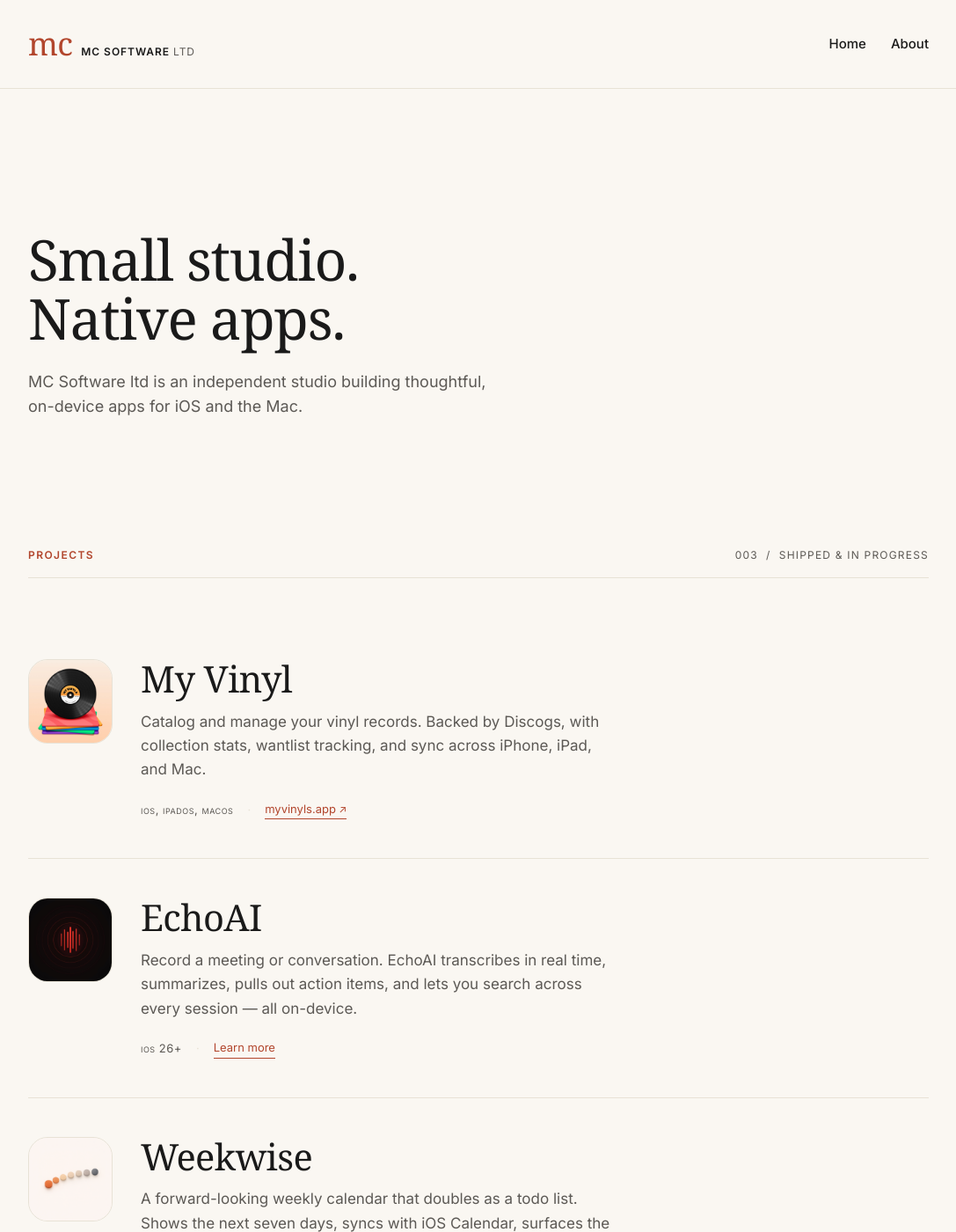
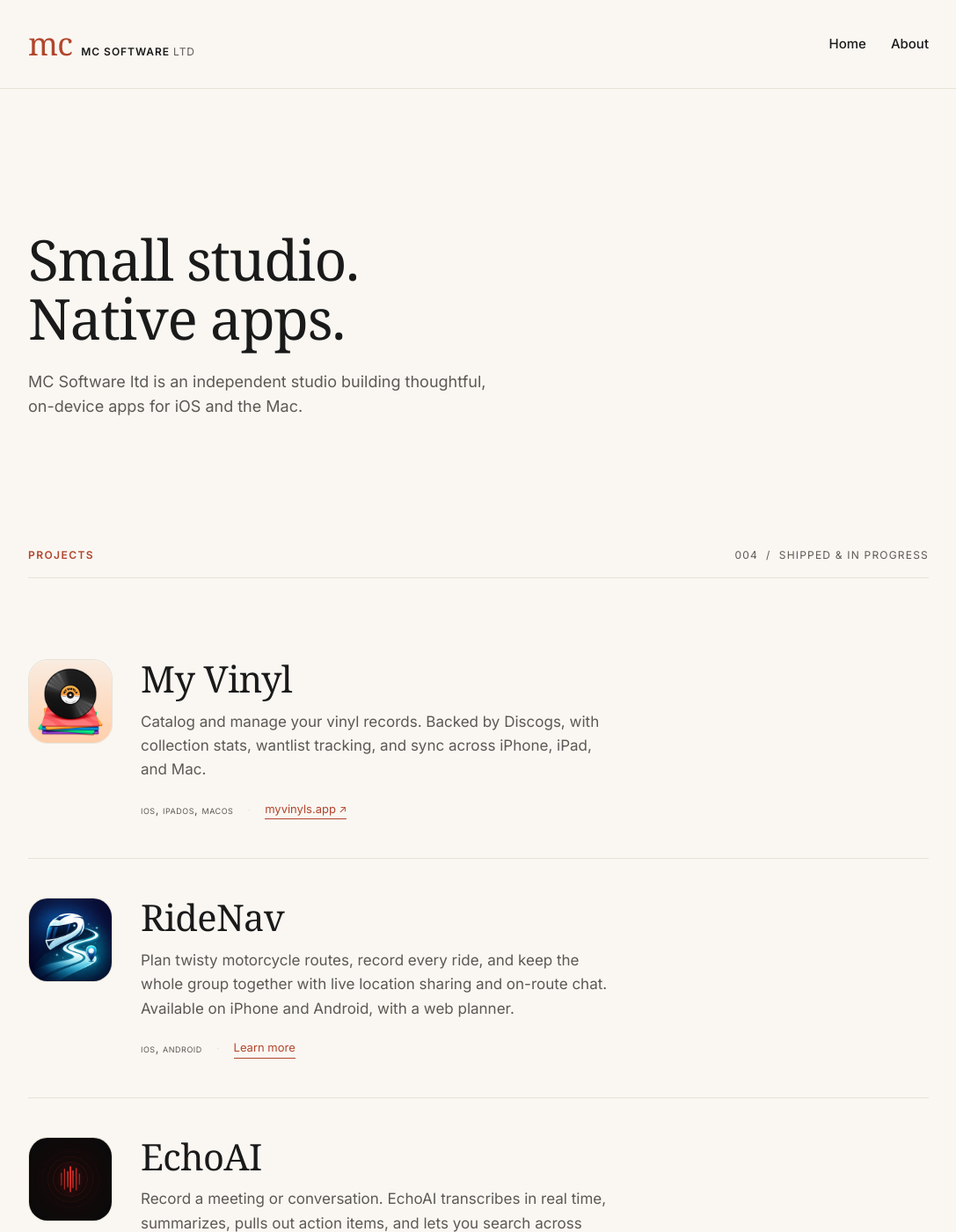
Before and after one commit to mcsoftwareltd/mcsoftware.dev, a Jekyll site: the page built from index.md, in a window 1280 px wide and 1400 px high. Shown: the whole window at 88% size, without its empty margins (96-1183 px from the left). Built offline with Jekyll 4.4.1, drawn with Linux system fonts in a browser that asks for light colours; some web fonts are replaced.

Commit message:
Add RideNav to projects and create marketing page
Add RideNav (motorcycle navigation, iOS + Android) to the home page
project list, just after My Vinyl. Create the in-site marketing page
at /ridenav/ following the EchoAI and Weekwise pattern: planning,
group rides, feature highlights, and requirements.

Co-Authored-By: Claude Opus 4.7 (1M context) <noreply@anthropic.com>

```diff
--- a/_data/projects.yml
+++ b/_data/projects.yml
@@ -17,6 +17,21 @@
   url: ""
   app_store: ""          # TODO
   external_url: https://myvinyls.app
+
+- slug: ridenav
+  name: RideNav
+  tagline: Motorcycle navigation built around the ride.
+  description: >-
+    Plan twisty motorcycle routes, record every ride, and keep the
+    whole group together with live location sharing and on-route chat.
+    Available on iPhone and Android, with a web planner.
+  platforms: iOS, Android
+  icon: /assets/images/ridenav/icon.png
+  show_icon: true
+  icon_placeholder: "R"
+  url: /ridenav/
+  app_store: ""          # TODO: paste App Store URL when published
+  external_url: ""
 
 - slug: echoai
   name: EchoAI
--- /dev/null
+++ b/ridenav/index.md
@@ -0,0 +1,81 @@
+---
+layout: default
+permalink: /ridenav/
+title: RideNav — Motorcycle navigation built around the ride
+description: Plan twisty motorcycle routes, record every ride, and keep the whole group together with live location sharing. Available on iPhone and Android.
+---
+
+<section class="product-hero">
+  <div class="container container--narrow">
+    <div class="product-hero__icon">
+      <img src="{{ '/assets/images/ridenav/icon.png' | relative_url }}" alt="RideNav app icon">
+    </div>
+    <h1 class="product-hero__title">RideNav</h1>
+    <p class="product-hero__tagline">Motorcycle navigation built around the ride.</p>
+    <!-- Replace href with the App Store URL once published -->
+    <a class="product-hero__cta" href="https://play.google.com/store/apps/details?id=com.mcsoftware.ridenav" target="_blank" rel="noopener">Get it on Google Play</a>
+  </div>
+</section>
+
+<section class="product-section">
+  <div class="container container--narrow">
+    <p class="product-section__label">What it does</p>
+    <h2 class="product-section__title">Plan the route before the engine starts.</h2>
+    <div class="product-section__body">
+      <p>RideNav is built for riders who care which road they take. Drop waypoints, reorder stops, close the loop back to where you started, and switch between <strong>fast</strong>, <strong>balanced</strong>, and <strong>twisty</strong> route preferences without leaving the map.</p>
+      <p>When the plan is set, you can record the ride live, watch the route follow you, and export the result as a GPX file for your archive — or import one in if your favourite road already lives in another tool.</p>
+    </div>
+  </div>
+</section>
+
+<section class="product-section">
+  <div class="container container--narrow">
+    <p class="product-section__label">Group rides</p>
+    <h2 class="product-section__title">Keep the group together in realtime.</h2>
+    <div class="product-section__body">
+      <p>Start or join a group ride and RideNav publishes your live position to every other rider, and shows their pins on the same map. Regroup spots, fuel stops, and route changes update for everyone as they happen.</p>
+      <p>A built-in messenger-style chat sits over the map for quick rider alerts without leaving the ride view. Friends and family who aren't riding can follow along through a shared live tracking link.</p>
+    </div>
+  </div>
+</section>
+
+<section class="product-section">
+  <div class="container container--narrow">
+    <p class="product-section__label">Feature highlights</p>
+    <h2 class="product-section__title">Built for long rides, bad signal, and the unexpected.</h2>
+    <div class="product-section__body">
+      <ul>
+        <li><strong>Offline maps</strong> — download areas before you leave and keep the ride usable when coverage drops.</li>
+        <li><strong>Weather context</strong> — hourly forecasts and road-relevant conditions while you plan.</li>
+        <li><strong>Hazard reporting</strong> — drop a pin on a hazard, get a proximity alert when you approach one.</li>
+        <li><strong>GPX import &amp; export</strong> — bring planned routes in, take recorded rides out.</li>
+        <li><strong>Web planner</strong> — sketch the route on a big screen before you set off, with your account synced to the bike.</li>
+        <li><strong>Glove-friendly controls</strong> — high-contrast route lines and large hit targets that stay readable at speed.</li>
+      </ul>
+    </div>
+  </div>
+</section>
+
+<section class="product-section">
+  <div class="container container--narrow">
+    <p class="product-section__label">Requirements</p>
+    <h2 class="product-section__title">What you need.</h2>
+    <div class="product-section__body">
+      <ul>
+        <li>iPhone running a recent version of iOS, or an Android phone running a recent version of Android.</li>
+        <li>Location access while using the app — needed to publish your live position and follow the route.</li>
+        <li>An internet connection for group rides and route calculation; offline maps cover the riding part once downloaded.</li>
+      </ul>
+    </div>
+  </div>
+</section>
+
+<section class="product-section">
+  <div class="container container--narrow">
+    <div class="product-section__body product-section__body--subtle-links">
+      <p>
+        <a href="mailto:matteo@mcsoftware.dev">Support</a>
+      </p>
+    </div>
+  </div>
+</section>
```
Also changed, not shown: assets/images/ridenav/icon.png (added).
